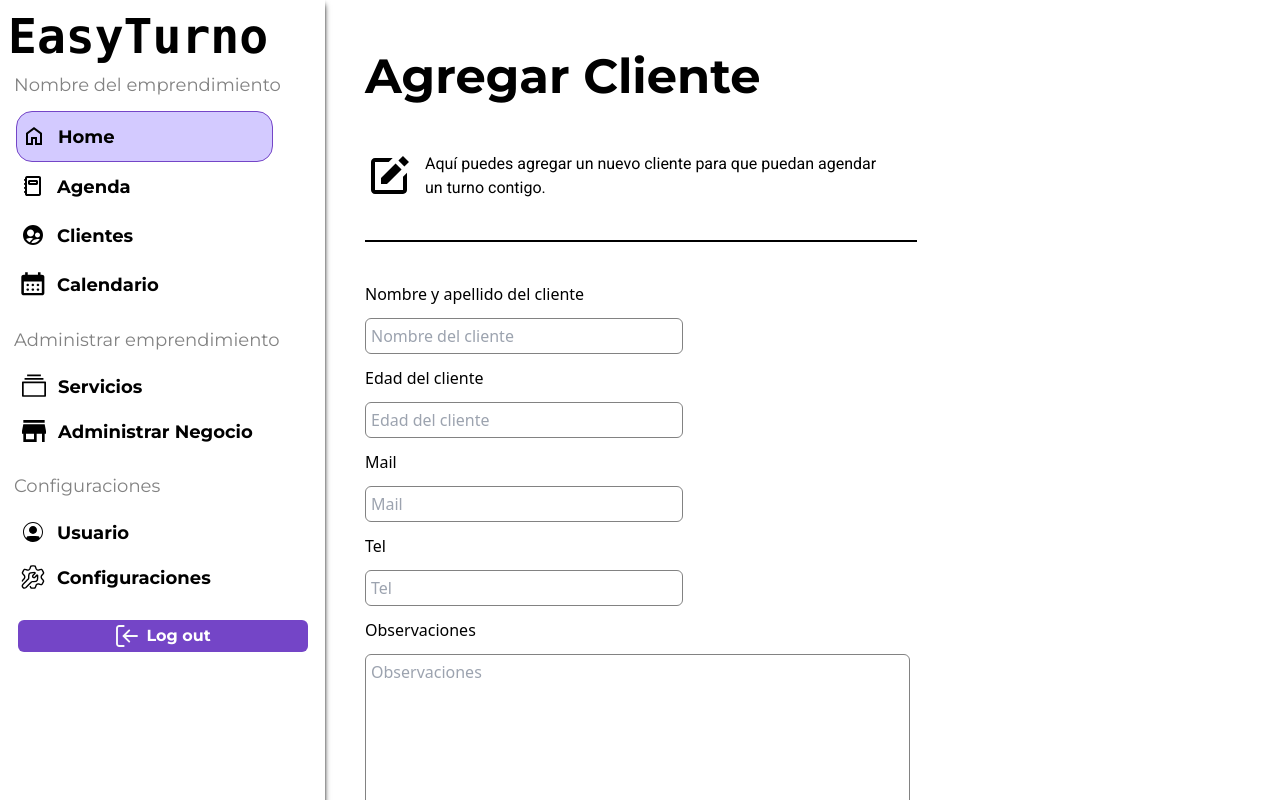
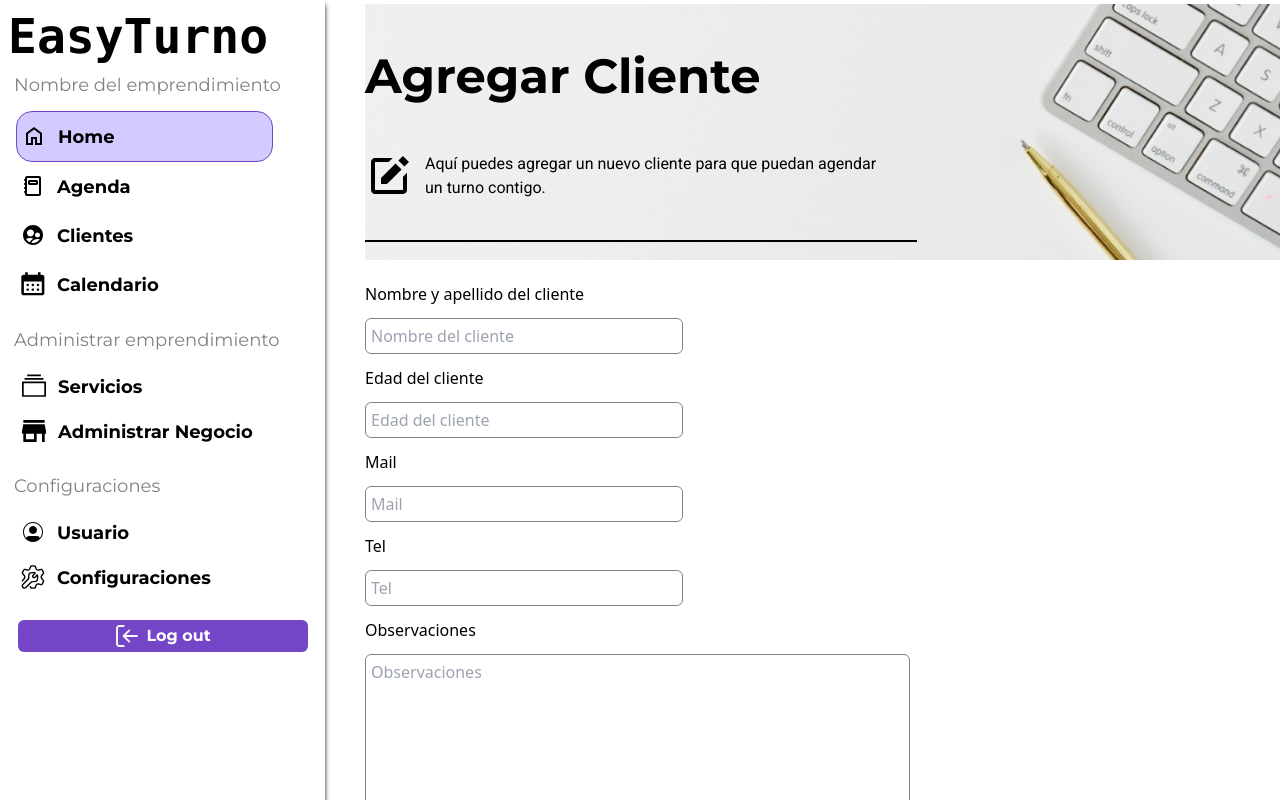
Before and after one commit to NoCountrySimulacion/EasyTurnos, a React (Vite) app in the folder Frontend/: page /clients in a window 1280 px wide. Shown: the top 800 px of the page. Built offline with nearby package versions, Linux system fonts and the light colour scheme; a web font is replaced by a local one.

Commit message:
fix: I add the image above of the form that registers the client

```diff
--- a/Frontend/src/professional/pages/AddClientForm.tsx
+++ b/Frontend/src/professional/pages/AddClientForm.tsx
@@ -15,6 +15,11 @@ export function AddClientForm(): JSX.Element {
 	return (
 		<main className='flex flex-col mt-10 ml-10'>
 			<section className='flex flex-col gap-[40px] mb-10 '>
+				<img
+					src='../../../public/images/Formulario.png'
+					alt=''
+					className='absolute top-1 z-[-1] w-[979px]'
+				/>
 				<h1 className='font-[600] text-[48px] font-montserrat'>
 					Agregar Cliente
 				</h1>
@@ -232,3 +237,5 @@ export function AddClientForm(): JSX.Element {
 		</main>
 	)
 }
+
+// C:\Users\Facundo Pettersson\Documents\NoCountry\Programacion\EasyTurnos\Frontend\public\images\Formulario.png
```
Also changed, not shown: Frontend/public/images/Formulario.png (added).
